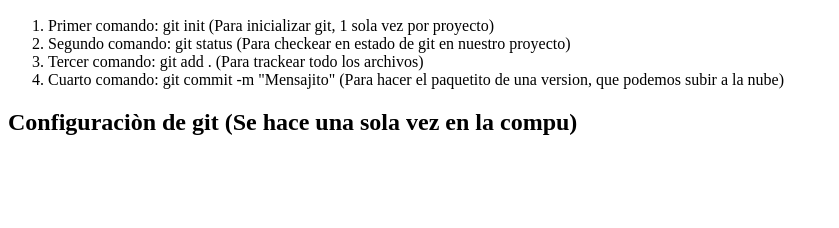
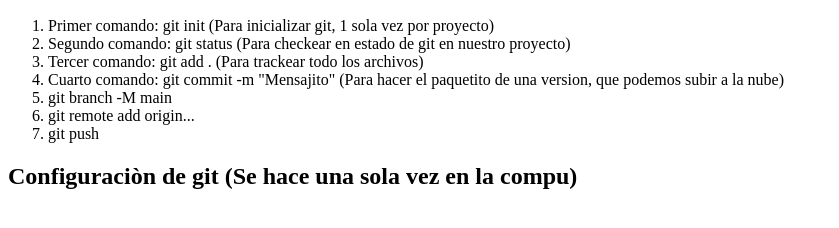
Before and after one commit to Molina-Javier/mi-primer-git, a plain HTML site: page index.html in a window 1280 px wide. Shown: the part 110-338 px from the top of the page, without its empty margins (0-839 px from the left). Drawn offline with Linux system fonts and the light colour scheme.

Commit message:
agregue mas pasos de comandos

```diff
--- a/index.html
+++ b/index.html
@@ -14,6 +14,10 @@
         <li>Segundo comando: git status (Para checkear en estado de git en nuestro proyecto)</li>
         <li>Tercer comando: git add . (Para trackear todo los archivos)</li>
         <li>Cuarto comando: git commit -m "Mensajito" (Para hacer el paquetito de una version, que podemos subir a la nube)</li>
+        <!-- Una vez creado el Repositorio en GitHub (Nos aparecen comandos nuevos) -->
+        <li>git branch -M main</li>
+        <li>git remote add origin...</li>
+        <li>git push</li>
     </ol>
 
     <h2>Configuraciòn de git (Se hace una sola vez en la compu)</h2>
```
